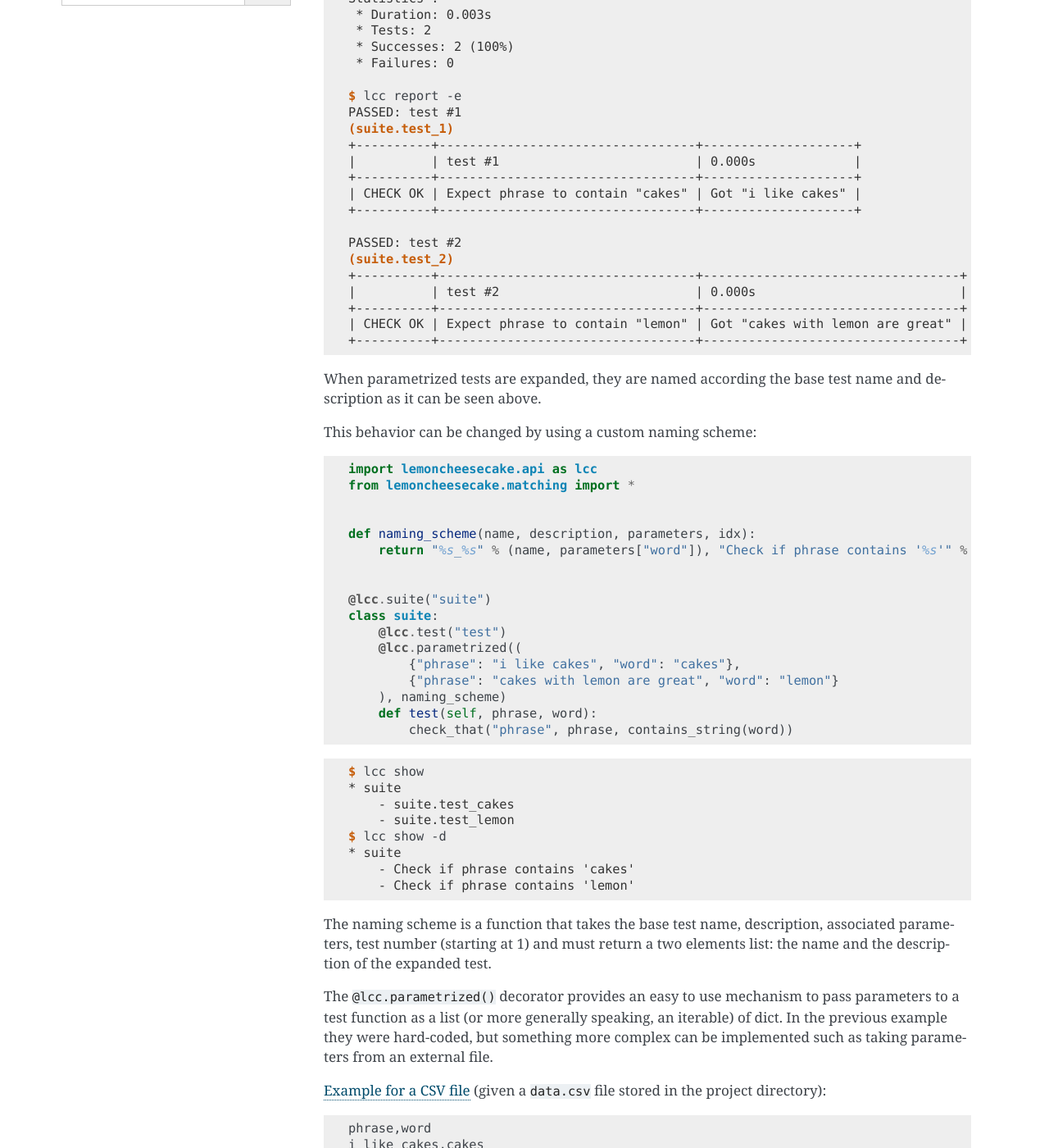
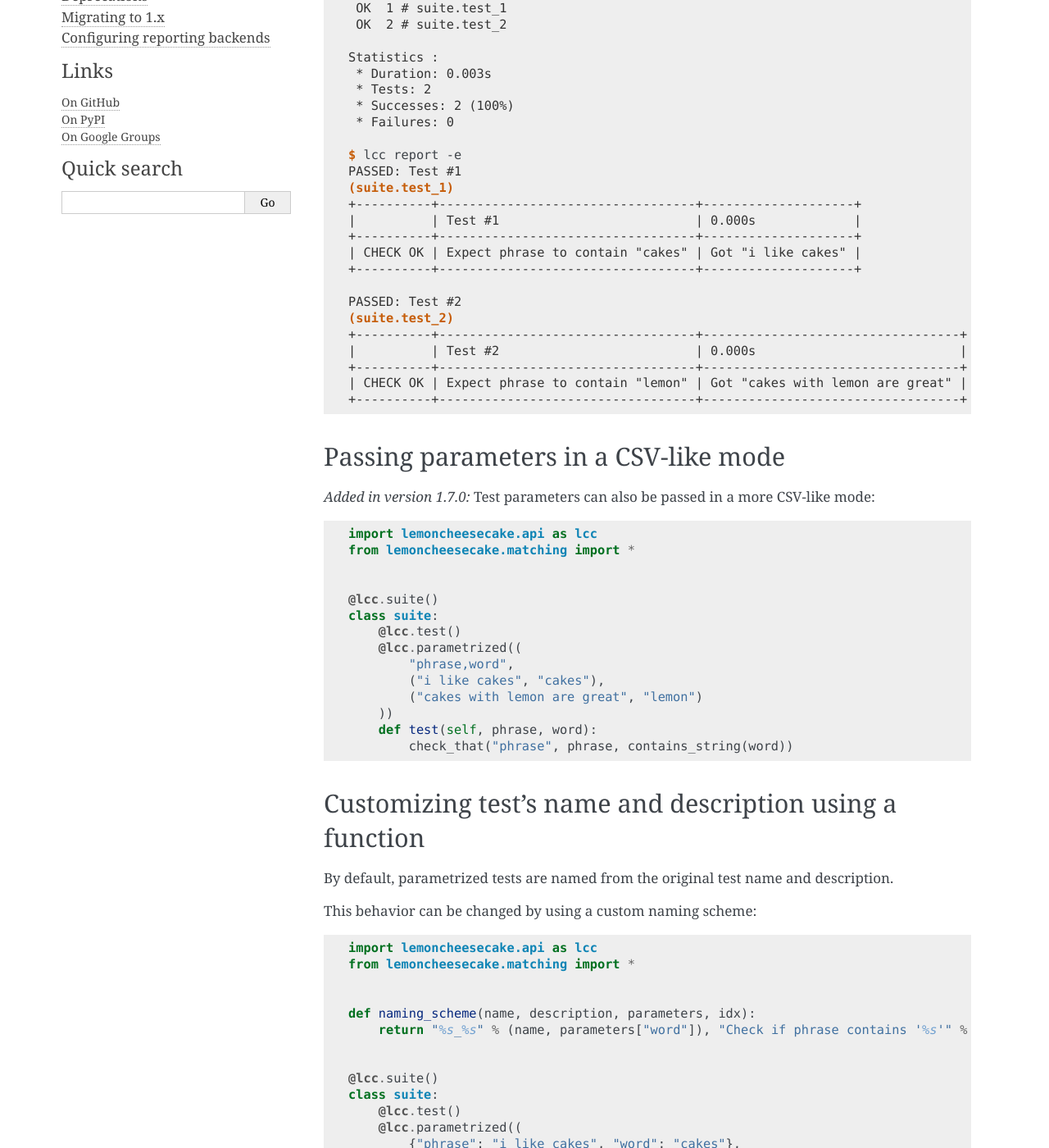
Before and after one commit to lemoncheesecake/lemoncheesecake, a Sphinx documentation site: the page built from doc/parametrized.rst, in a window 1280 px wide and 1400 px high, scrolled down 756 px. Shown: the whole window at 82% size. Built offline with Sphinx 7.4.7, drawn with Linux system fonts in a browser that asks for light colours; some of the changed text lies outside the part shown.

Commit message:
Update documentation and changelog according last parametrized tests improvements

```diff
--- a/doc/parametrized.rst
+++ b/doc/parametrized.rst
@@ -4,6 +4,9 @@
 ==================
 
 .. versionadded:: 1.4.0
+
+Passing parameters as dicts
+---------------------------
 
 lemoncheesecake allows a same test to be run against a list of parameters:
 
@@ -13,9 +16,9 @@
     from lemoncheesecake.matching import *
 
 
-    @lcc.suite("suite")
+    @lcc.suite()
     class suite:
-        @lcc.test("test")
+        @lcc.test()
         @lcc.parametrized((
             {"phrase": "i like cakes", "word": "cakes"},
             {"phrase": "cakes with lemon are great", "word": "lemon"}
@@ -23,7 +26,7 @@
         def test(self, phrase, word):
             check_that("phrase", phrase, contains_string(word))
 
-Parametrized tests are evaluated at project load time and each expanded test is seen like an individual test by lcc commands:
+Parametrized tests are evaluated at project load time and lcc commands will see them as multiple, independent tests:
 
 .. code-block:: console
 
@@ -44,23 +47,48 @@
      * Failures: 0
 
     $ lcc report -e
-    PASSED: test #1
+    PASSED: Test #1
     (suite.test_1)
     +----------+----------------------------------+--------------------+
-    |          | test #1                          | 0.000s             |
+    |          | Test #1                          | 0.000s             |
     +----------+----------------------------------+--------------------+
     | CHECK OK | Expect phrase to contain "cakes" | Got "i like cakes" |
     +----------+----------------------------------+--------------------+
 
-    PASSED: test #2
+    PASSED: Test #2
     (suite.test_2)
     +----------+----------------------------------+----------------------------------+
-    |          | test #2                          | 0.000s                           |
+    |          | Test #2                          | 0.000s                           |
     +----------+----------------------------------+----------------------------------+
     | CHECK OK | Expect phrase to contain "lemon" | Got "cakes with lemon are great" |
     +----------+----------------------------------+----------------------------------+
 
-When parametrized tests are expanded, they are named according the base test name and description as it can be seen above.
+Passing parameters in a CSV-like mode
+-------------------------------------
+
+.. versionadded:: 1.7.0 Test parameters can also be passed in a more CSV-like mode:
+
+.. code-block:: python
+
+    import lemoncheesecake.api as lcc
+    from lemoncheesecake.matching import *
+
+
+    @lcc.suite()
+    class suite:
+        @lcc.test()
+        @lcc.parametrized((
+            "phrase,word",
+            ("i like cakes", "cakes"),
+            ("cakes with lemon are great", "lemon")
+        ))
+        def test(self, phrase, word):
+            check_that("phrase", phrase, contains_string(word))
+
+Customizing test's name and description using a function
+--------------------------------------------------------
+
+By default, parametrized tests are named from the original test name and description.
 
 This behavior can be changed by using a custom naming scheme:
 
@@ -74,13 +102,13 @@
         return "%s_%s" % (name, parameters["word"]), "Check if phrase contains '%s'" % parameters["word"]
 
 
-    @lcc.suite("suite")
+    @lcc.suite()
     class suite:
-        @lcc.test("test")
+        @lcc.test()
         @lcc.parametrized((
             {"phrase": "i like cakes", "word": "cakes"},
-            {"phrase": "cakes with lemon are great", "word": "lemon"}
-        ), naming_scheme)
+            {"phrase": "cakes with lemon are great", "word": "lemon"}),
+            naming_scheme)
         def test(self, phrase, word):
             check_that("phrase", phrase, contains_string(word))
 
@@ -92,16 +120,32 @@
         - suite.test_cakes
         - suite.test_lemon
     $ lcc show -d
-    * suite
+    * Suite
         - Check if phrase contains 'cakes'
         - Check if phrase contains 'lemon'
 
-The naming scheme is a function that takes the base test name, description, associated parameters, test number
-(starting at 1) and must return a two elements list: the name and the description of the expanded test.
+Customizing test's name and description using strings
+-----------------------------------------------------
 
-The ``@lcc.parametrized()`` decorator provides an easy to use mechanism to pass parameters to a test function as a list
-(or more generally speaking, an iterable) of dict. In the previous example they were hard-coded, but something more
-complex can be implemented such as taking parameters from an external file.
+.. versionadded:: 1.7.0 The naming scheme can be also be written as two strings with placeholders.
+
+.. code-block:: python
+
+    [...]
+
+    @lcc.test()
+    @lcc.parametrized((
+        {"phrase": "i like cakes", "word": "cakes"},
+        {"phrase": "cakes with lemon are great", "word": "lemon"}),
+        ("test_{word}", "Test {word}"))
+    def test(self, phrase, word):
+        check_that("phrase", phrase, contains_string(word))
+
+Example #1: loading parameters from a CSV file
+----------------------------------------------
+
+The ``@lcc.parametrized()`` decorator provides an easy to use mechanism to pass parameters to a test function as an iterable of dicts.
+Previously, they were hard-coded, but they could also be defined in an external CSV file.
 
 `Example for a CSV file <https://github.com/lemoncheesecake/lemoncheesecake/tree/master/examples/example12>`_
 (given a ``data.csv`` file stored in the project directory):
@@ -123,13 +167,15 @@
     PROJECT_DIR = os.path.join(os.path.dirname(__file__), "..")
 
 
-    @lcc.suite("suite")
+    @lcc.suite()
     class suite:
-        @lcc.test("test")
+        @lcc.test()
         @lcc.parametrized(csv.DictReader(open(os.path.join(PROJECT_DIR, "data.csv"))))
         def test(self, phrase, word):
             check_that("phrase", phrase, contains_string(word))
 
+Example #2: loading parameters from a JSON file
+-----------------------------------------------
 
 `Another example with a JSON file <https://github.com/lemoncheesecake/lemoncheesecake/tree/master/examples/example13>`_
 (given a ``data.json`` file stored in the project directory):
@@ -158,22 +204,20 @@
     PROJECT_DIR = os.path.join(os.path.dirname(__file__), "..")
 
 
-    @lcc.suite("suite")
+    @lcc.suite()
     class suite:
-        @lcc.test("test")
+        @lcc.test()
         @lcc.parametrized(json.load(open(os.path.join(PROJECT_DIR, "data.json"))))
         def test(self, phrase, word):
             check_that("phrase", phrase, contains_string(word))
 
 
-If you want the external data file to be any file path, then you will have to use an environment variable:
+.. note::
+    - if you want the external data file to be any file path, then you will have to use an environment variable:
 
-.. code-block:: python
+    .. code-block:: python
 
-    @lcc.parametrized(json.load(os.environ["DATA_JSON"]))
-
-
-.. note::
+        @lcc.parametrized(json.load(os.environ["DATA_JSON"]))
 
     - both parameters and fixtures can be used in a test
 
```
Also changed, not shown: CHANGELOG.md (+3 -0 lines).
